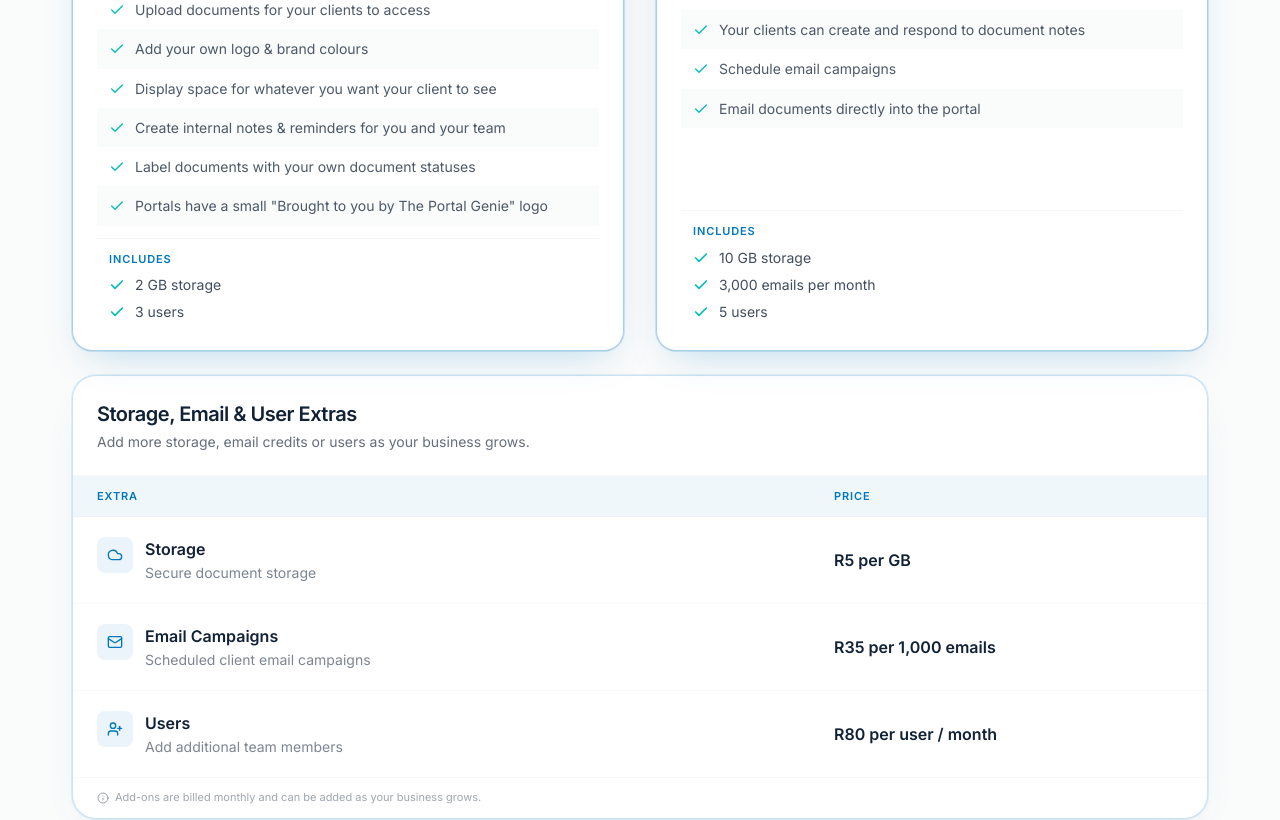
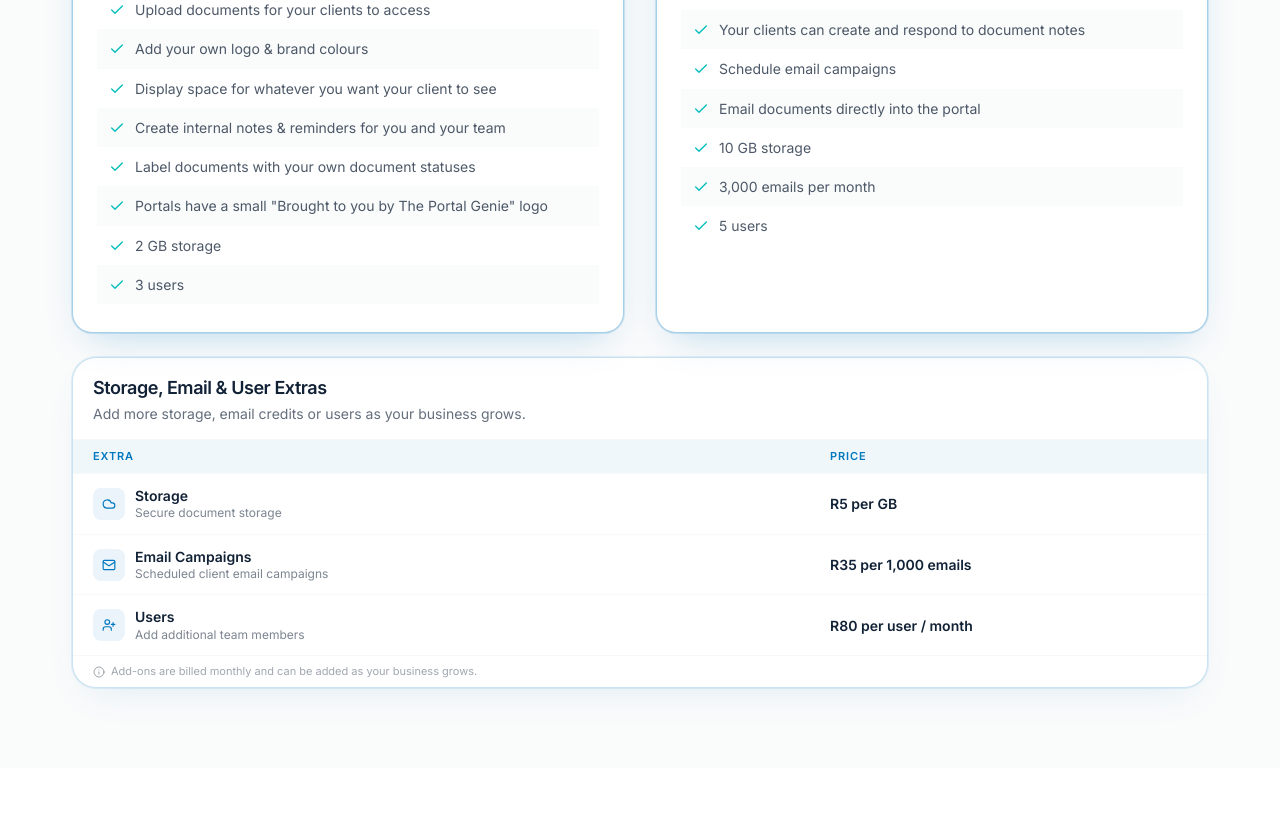
Before and after one commit to ThePortalGenie/portal-genie-site, a Next.js app: page /pricing in a window 1280 px wide. Shown: the part 1140-1960 px from the top of the page. Built offline with nearby package versions, Linux system fonts and the light colour scheme.

Commit message:
Tighten Tables and Feature Lists

```diff
--- a/components/pricing/PricingCard.tsx
+++ b/components/pricing/PricingCard.tsx
@@ -19,9 +19,11 @@ const featureRowBackground = (index: number) =>
   index % 2 === 0 ? "bg-background" : "bg-surface";
 
 export function PricingCard({ plan, currency }: PricingCardProps) {
-  const features = getPlanCardFeatures(plan.id);
+  const features = [
+    ...getPlanCardFeatures(plan.id),
+    ...getPlanCapacityLines(plan.id),
+  ];
   const price = formatPlanPrice(getPlanBasePrice(plan, currency), currency);
-  const capacityLines = getPlanCapacityLines(plan.id);
 
   return (
     <article className="flex h-full flex-col rounded-card border border-portal-blue/35 bg-surface p-5 shadow-[0_16px_40px_-16px_rgba(0,119,190,0.28)] ring-1 ring-portal-blue/15 sm:p-6 lg:p-7">
@@ -54,7 +56,7 @@ export function PricingCard({ plan, currency }: PricingCardProps) {
         </ButtonLink>
       </div>
 
-      {pricingPage.currency.pricesIncludeVat ? (
+      {currency === "ZAR" ? (
         <p className="mt-2 text-center text-xs text-portal-navy/50">
           {pricingPage.currency.vatNote}
         </p>
@@ -78,29 +80,6 @@ export function PricingCard({ plan, currency }: PricingCardProps) {
           </li>
         ))}
       </ul>
-
-      {capacityLines.length > 0 ? (
-        <div className="-mx-1 mt-3 border-t border-muted/15 pt-3 text-left">
-          <p className="px-3 text-center text-[11px] font-semibold uppercase tracking-[0.08em] text-portal-blue md:text-left">
-            Includes
-          </p>
-          <ul className="mt-2 flex flex-col gap-2 px-3">
-            {capacityLines.map((line) => (
-              <li
-                key={line}
-                className="flex items-start gap-2.5 text-sm leading-snug text-portal-navy/80"
-              >
-                <Check
-                  className="mt-0.5 size-4 shrink-0 text-portal-teal"
-                  strokeWidth={2.5}
-                  aria-hidden="true"
-                />
-                <span className="min-w-0">{line}</span>
-              </li>
-            ))}
-          </ul>
-        </div>
-      ) : null}
     </article>
   );
 }
--- a/components/pricing/PricingStorageEmailAllowances.tsx
+++ b/components/pricing/PricingStorageEmailAllowances.tsx
@@ -55,14 +55,14 @@ export function PricingStorageEmailAllowances({
       aria-labelledby="pricing-extras-heading"
     >
       <div className="overflow-hidden rounded-[1.5rem] border border-portal-blue/20 bg-surface shadow-[0_16px_40px_-16px_rgba(0,119,190,0.12)] ring-1 ring-portal-blue/10">
-        <div className="border-b border-muted/10 px-5 py-5 sm:px-6 sm:py-6">
+        <div className="border-b border-muted/10 px-4 py-3.5 sm:px-5 sm:py-4">
           <h2
             id="pricing-extras-heading"
-            className="text-lg font-semibold tracking-tight text-portal-navy md:text-xl"
+            className="text-base font-semibold tracking-tight text-portal-navy md:text-lg"
           >
             {pricingExtras.title}
           </h2>
-          <p className="mt-1 text-sm leading-snug text-portal-navy/65">
+          <p className="mt-0.5 text-sm leading-snug text-portal-navy/65">
             {pricingExtras.description}
           </p>
         </div>
@@ -80,13 +80,13 @@ export function PricingStorageEmailAllowances({
             <tr className="border-b border-muted/10 bg-portal-blue/[0.06]">
               <th
                 scope="col"
-                className="px-5 py-3 text-[11px] font-semibold uppercase tracking-[0.08em] text-portal-blue sm:px-6"
+                className="px-4 py-2 text-[11px] font-semibold uppercase tracking-[0.08em] text-portal-blue sm:px-5"
               >
                 {pricingExtras.extraColumnLabel}
               </th>
               <th
                 scope="col"
-                className="px-5 py-3 text-left text-[11px] font-semibold uppercase tracking-[0.08em] text-portal-blue sm:px-6"
+                className="px-4 py-2 text-left text-[11px] font-semibold uppercase tracking-[0.08em] text-portal-blue sm:px-5"
               >
                 {pricingExtras.priceColumnLabel}
               </th>
@@ -103,28 +103,28 @@ export function PricingStorageEmailAllowances({
                 >
                   <th
                     scope="row"
-                    className="px-5 py-4 font-normal align-middle sm:px-6 sm:py-5"
+                    className="px-4 py-3 font-normal align-middle sm:px-5"
                   >
-                    <div className="flex items-start gap-3">
-                      <span className="inline-flex size-9 shrink-0 items-center justify-center rounded-lg bg-portal-blue/[0.08] text-portal-blue">
+                    <div className="flex items-center gap-2.5">
+                      <span className="inline-flex size-8 shrink-0 items-center justify-center rounded-lg bg-portal-blue/[0.08] text-portal-blue">
                         <Icon
-                          className="size-4"
+                          className="size-3.5"
                           strokeWidth={2}
                           aria-hidden="true"
                         />
                       </span>
                       <div className="min-w-0">
-                        <p className="text-base font-semibold text-portal-navy">
+                        <p className="text-sm font-semibold leading-snug text-portal-navy">
                           {row.name}
                         </p>
-                        <p className="mt-0.5 text-sm text-portal-navy/55">
+                        <p className="text-xs leading-snug text-portal-navy/55">
                           {row.description}
                         </p>
                       </div>
                     </div>
                   </th>
-                  <td className="px-5 py-4 text-left align-middle sm:px-6 sm:py-5">
-                    <p className="text-base font-semibold text-portal-navy">
+                  <td className="px-4 py-3 text-left align-middle sm:px-5">
+                    <p className="text-sm font-semibold leading-snug text-portal-navy">
                       {row.price ?? "—"}
                     </p>
                   </td>
@@ -134,7 +134,7 @@ export function PricingStorageEmailAllowances({
           </tbody>
         </table>
 
-        {/* Mobile stacked extras */}
+        {/* Mobile stacked extras — no EXTRA/PRICE column headings */}
         <ul className="md:hidden">
           {rows.map((row) => {
             const Icon = row.icon;
@@ -142,24 +142,24 @@ export function PricingStorageEmailAllowances({
             return (
               <li
                 key={row.id}
-                className="border-b border-muted/10 px-4 py-4 last:border-b-0 sm:px-5"
+                className="border-b border-muted/10 px-4 py-3.5 last:border-b-0"
               >
-                <div className="flex items-start gap-3">
-                  <span className="inline-flex size-9 shrink-0 items-center justify-center rounded-lg bg-portal-blue/[0.08] text-portal-blue">
+                <div className="flex items-start gap-2.5">
+                  <span className="inline-flex size-8 shrink-0 items-center justify-center rounded-lg bg-portal-blue/[0.08] text-portal-blue">
                     <Icon
-                      className="size-4"
+                      className="size-3.5"
                       strokeWidth={2}
                       aria-hidden="true"
                     />
                   </span>
                   <div className="min-w-0 flex-1">
-                    <p className="text-base font-semibold text-portal-navy">
+                    <p className="text-sm font-semibold leading-snug text-portal-navy">
                       {row.name}
                     </p>
-                    <p className="mt-0.5 text-sm leading-snug text-portal-navy/55">
+                    <p className="text-xs leading-snug text-portal-navy/55">
                       {row.description}
                     </p>
-                    <p className="mt-2.5 text-base font-semibold text-portal-navy">
+                    <p className="mt-1.5 text-sm font-semibold leading-snug text-portal-navy">
                       {row.price ?? "—"}
                     </p>
                   </div>
@@ -169,7 +169,7 @@ export function PricingStorageEmailAllowances({
           })}
         </ul>
 
-        <p className="flex items-start gap-1.5 border-t border-muted/10 px-4 py-3 text-[11px] leading-snug text-portal-navy/40 sm:px-6">
+        <p className="flex items-start gap-1.5 border-t border-muted/10 px-4 py-2 text-[11px] leading-snug text-portal-navy/40 sm:px-5">
           <Info className="mt-0.5 size-3 shrink-0" aria-hidden="true" />
           <span className="min-w-0 break-words">{pricingExtras.infoLine}</span>
         </p>
--- a/components/ui/ButtonLink.tsx
+++ b/components/ui/ButtonLink.tsx
@@ -11,9 +11,9 @@ type ButtonLinkProps = Omit<ComponentPropsWithoutRef<"a">, "href"> & {
 
 const variantClasses: Record<ButtonVariant, string> = {
   primary:
-    "inline-flex h-11 items-center justify-center rounded-button bg-portal-blue px-6 text-sm font-medium text-white transition-colors duration-200 hover:bg-portal-blue/90",
+    "inline-flex min-h-11 items-center justify-center rounded-button bg-portal-blue px-5 py-2.5 text-center text-sm font-medium leading-snug text-white transition-colors duration-200 hover:bg-portal-blue/90 sm:px-6",
   secondary:
-    "inline-flex h-11 items-center justify-center rounded-button border border-muted/40 bg-surface px-6 text-sm font-medium text-portal-navy transition-colors duration-200 hover:border-muted/70 hover:bg-background",
+    "inline-flex min-h-11 items-center justify-center rounded-button border border-muted/40 bg-surface px-5 py-2.5 text-center text-sm font-medium leading-snug text-portal-navy transition-colors duration-200 hover:border-muted/70 hover:bg-background sm:px-6",
 };
 
 function isExternalHref(href: string) {
--- a/components/xerocon/XeroconExpired.tsx
+++ b/components/xerocon/XeroconExpired.tsx
@@ -30,7 +30,7 @@ export function XeroconExpired() {
             </Link>
             <Link
               href={header.loginHref}
-              className="text-sm font-medium text-portal-navy transition-colors duration-200 hover:text-portal-blue"
+              className="hidden text-sm font-medium text-portal-navy transition-colors duration-200 hover:text-portal-blue sm:inline"
             >
               {header.loginLabel}
             </Link>
--- a/components/xerocon/XeroconHeader.tsx
+++ b/components/xerocon/XeroconHeader.tsx
@@ -27,7 +27,7 @@ export function XeroconHeader() {
             />
           </Link>
 
-          <p className="text-right text-xs text-portal-navy/55 sm:text-sm">
+          <p className="hidden text-right text-xs text-portal-navy/55 sm:block sm:text-sm">
             <span className="hidden sm:inline">{header.loginPrompt} </span>
             <Link
               href={header.loginHref}
--- a/content/buttons.ts
+++ b/content/buttons.ts
@@ -3,6 +3,8 @@ export const buttons = {
   login: "Login",
   learnMore: "Learn More",
   contactSales: "Contact Sales",
-  startFree: "Start Free",
-  start30DaysFree: "Start 30 Days Free",
+  /** Standard free-trial CTA — use for all public marketing CTAs */
+  startFree: "Start 30-Day Free Trial",
+  /** Alias kept for pricing/plan call sites that previously used this key */
+  start30DaysFree: "Start 30-Day Free Trial",
 } as const;
```
Also changed, not shown: components/navigation/Header.tsx (+7 -3 lines).
